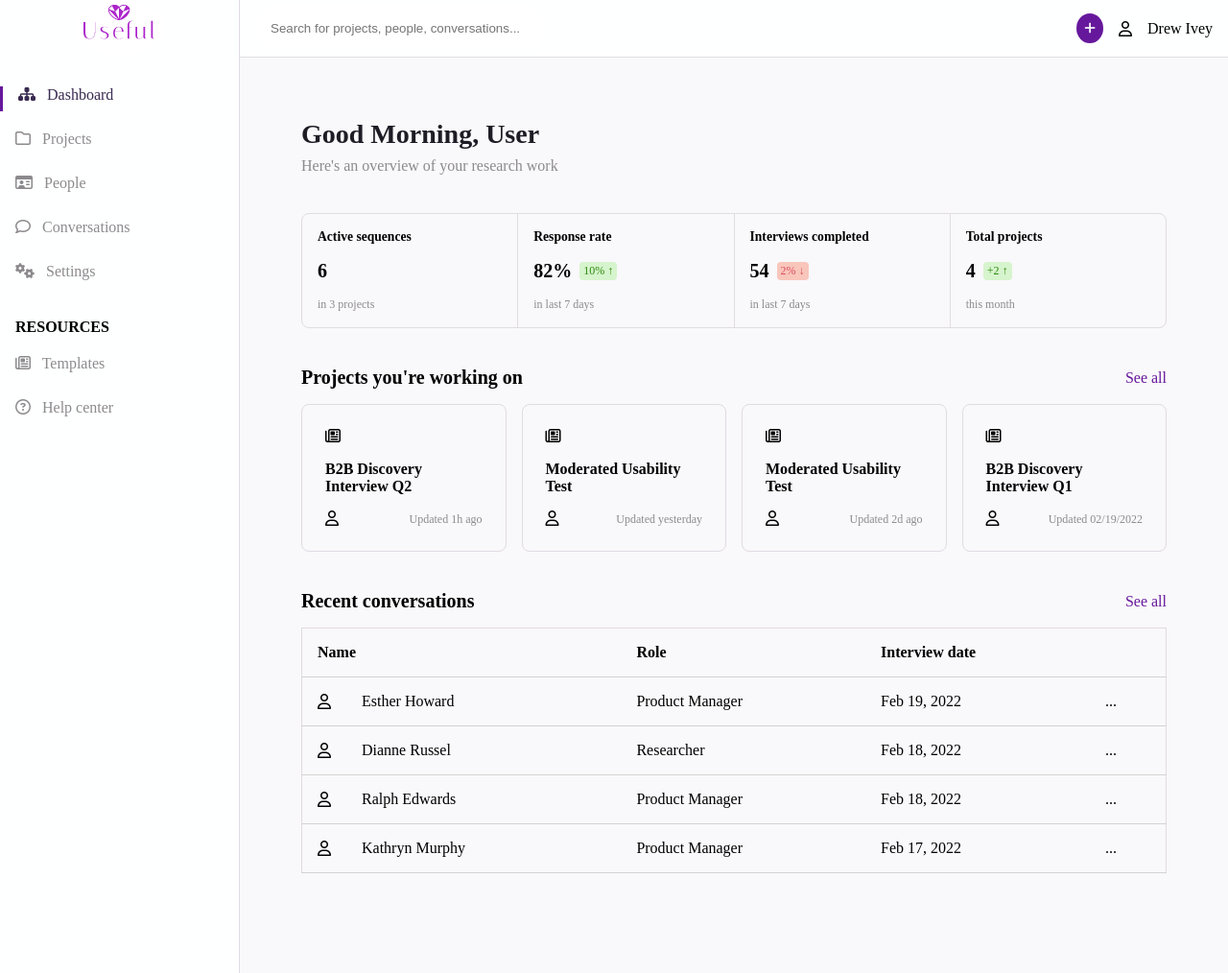
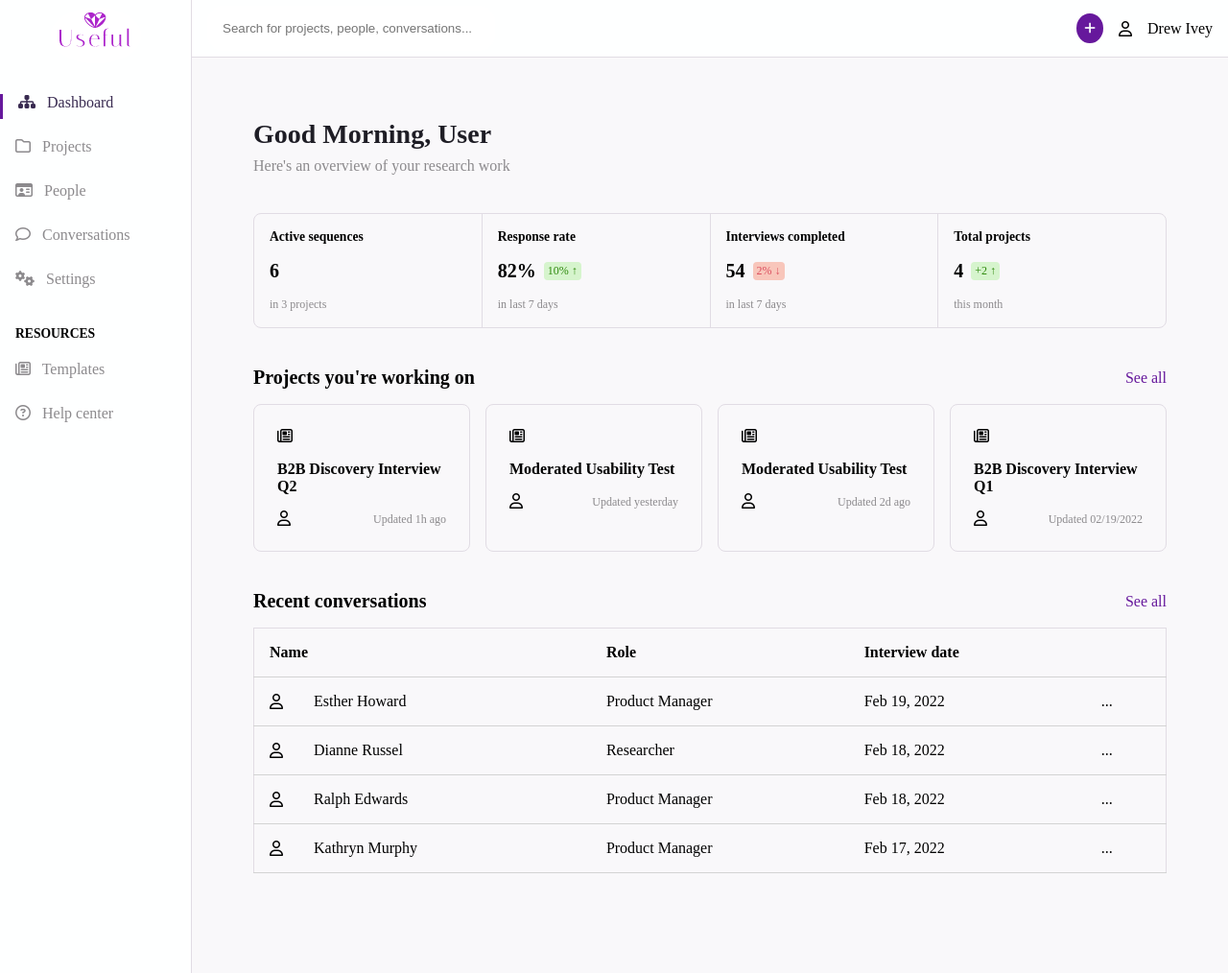
Before and after one commit to Mtec-DrewIvey/sass-dashboard, a plain HTML site: page index.html in a window 1280 px wide. Shown: the whole page at 96% size. Drawn offline with Linux system fonts and the light colour scheme.

Commit message:
finishing touches. creating additional mixins/extensions and using those in place of redundant styling in scss file. Tue Jan 30 07:18:34 MST 2024

```diff
--- a/index.html
+++ b/index.html
@@ -47,7 +47,7 @@
                 </div>
             </div>
             <div class="resource-nav">
-                <h4>RESOURCES</h4>
+                <h6>RESOURCES</h6>
                 <div class="nav-item">
                     <a href="#"><i class="fa-regular fa-newspaper"></i>
                     Templates</a>
--- a/styles/_extend.scss
+++ b/styles/_extend.scss
@@ -8,3 +8,8 @@
 %full-border {
     border: 1px solid variables.$border-gray;
 }
+
+%flex-align {
+    display: flex;
+    align-items: center;
+}
--- a/styles/_mixins.scss
+++ b/styles/_mixins.scss
@@ -3,6 +3,17 @@
 @mixin aside($grid: head) {
     background-color: variables.$bg-side;
     grid-area: $grid;
+}
+
+@mixin search-input {
+        padding: 1rem;
+
+        input{
+            padding: 1rem;
+            min-width: 300px;
+            border-radius: 1rem;
+            border-style: none;
+        }
 }
 
 @mixin percent_bubble($bg-color: variables.$bg-increase, $text-color: variables.$fc-increase){
--- a/styles/_variables.scss
+++ b/styles/_variables.scss
@@ -8,12 +8,10 @@ $bg-decrease: #f8c6bb;
 
 // Accent Colors
 $border-gray: #e1dce4;
-$border-shadow-light: #eeecf1;
 $active-link :#66189c;
 
 // Font Colors
 $fc-active: #392b51;
-$fc-main-purple: #3e3551;
 $fc-gray: #8c8a8d;
 $fc-greeting: #1e1d25;
 $fc-increase: #2d890c;
--- a/styles/style.scss
+++ b/styles/style.scss
@@ -2,21 +2,19 @@
 @use 'mixins';
 @use 'extend';
 
+// Trying new reset for padding, margin and box-sizing
 *, *::before, *::after {
     padding: 0;
     margin: 0;
     box-sizing: border-box;
 }
 
-img {
-    max-width: 100%;
-}
-
 body {
     min-height: 100svh;
 
+    // using grid to set up general layout of dashboard
     display: grid;
-    grid-template-columns: 250px 1fr;
+    grid-template-columns: 200px 1fr;
     grid-template-rows: 60px 1fr;
     grid-template-areas:
         "side head"
@@ -24,23 +22,15 @@ body {
 }
 
 header {
+    @include mixins.aside;
+    @extend %flex-align;
+    justify-content: space-between;
     position: sticky;
     top: 0;
-    @include mixins.aside;
-    display: flex;
-    align-items: center;
-    justify-content: space-between;
     border-bottom: 1px solid variables.$border-gray;
 
     .search {
-        padding: 1rem;
-
-        input{
-            padding: 1rem;
-            min-width: 300px;
-            border-radius: 1rem;
-            border-style: none;
-        }
+        @include mixins.search-input;
 
         @media (max-width: 700px) {
             input {
@@ -50,10 +40,9 @@ header {
     }
 
     .user-options {
+        @extend %flex-align;
+        gap: 1rem;
         padding: 1rem;
-        display: inline-flex;
-        align-items: center;
-        gap: 1rem;
 
         button {
             padding: .5rem;
@@ -71,13 +60,9 @@ header {
     border-right: 1px solid variables.$border-gray;
 
     .company-logo {
-        display: flex;
+        @extend %flex-align;
         justify-content: center;
-        align-items: center;
-
-        i {
-            border-radius: 50%;
-        }
+        padding-top: .5rem;
     }
 
     .main-nav, .resource-nav {
@@ -87,12 +72,13 @@ header {
         margin: 2rem 0;
         // padding-left: 1rem;
 
-        h4 {
+        h6 {
+            font-size: variables.$fs-small;
             padding-left: 1rem;
         }
 
         .nav-item {
-            display: inline-flex;
+            display: flex;
 
             a {
                 text-decoration: none;
@@ -134,6 +120,8 @@ header {
     }
 }
 
+// Each section is in a .content-container div
+// Applies like-styling to all of them.
 .content-container {
     width: 90%;
 
@@ -146,6 +134,7 @@ header {
         font-size: variables.$fs-medium;
     }
 }
+
 .greeting {
     h1 {
         font-size: variables.$fs-extra-large;
@@ -159,6 +148,7 @@ header {
     }
 }
 
+// Overview Cards - Recap
 .summary-cards {
     @include mixins.card();
 
@@ -175,8 +165,7 @@ header {
         }
 
         .overview-num {
-            display: inline-flex;
-            align-items: center;
+            @extend %flex-align;
 
             .increase{
                 @include mixins.percent_bubble;
@@ -193,9 +182,9 @@ header {
     }
 }
 
+// Header box - Header describing following 'widget'
 .header-box {
-    display: flex;
-    align-items: center;
+    @extend %flex-align;
     justify-content: space-between;
     margin-bottom: 1rem;
 
@@ -209,6 +198,7 @@ header {
     }
 }
 
+//  Project Cards -
 .project-cards-container {
     @include mixins.card(1rem, none);
 
@@ -217,18 +207,18 @@ header {
         border: 1px solid variables.$border-gray;
         border-radius: .5rem;
         padding: 1rem;
-
+        // Equal padding for all elements in card
         > * {
             padding: .5rem;
         }
         .card-footer {
-            display: flex;
+            @extend %flex-align;
             justify-content: space-between;
-            align-items: center;
         }
     }
 }
 
+// Conversations Table
 .message-table table {
     @extend %full-border;
     border-collapse: collapse;
@@ -242,13 +232,13 @@ header {
     }
 
     .user-info {
-        display: flex;
-        align-items: center;
+        @extend %flex-align;
         gap: 2rem;
     }
 
 }
 
+// Timeframe subtext in cards
 .timeframe {
     @extend %card-sub-text;
 }
```
Also changed, not shown: styles/style.css, 1 other file.
